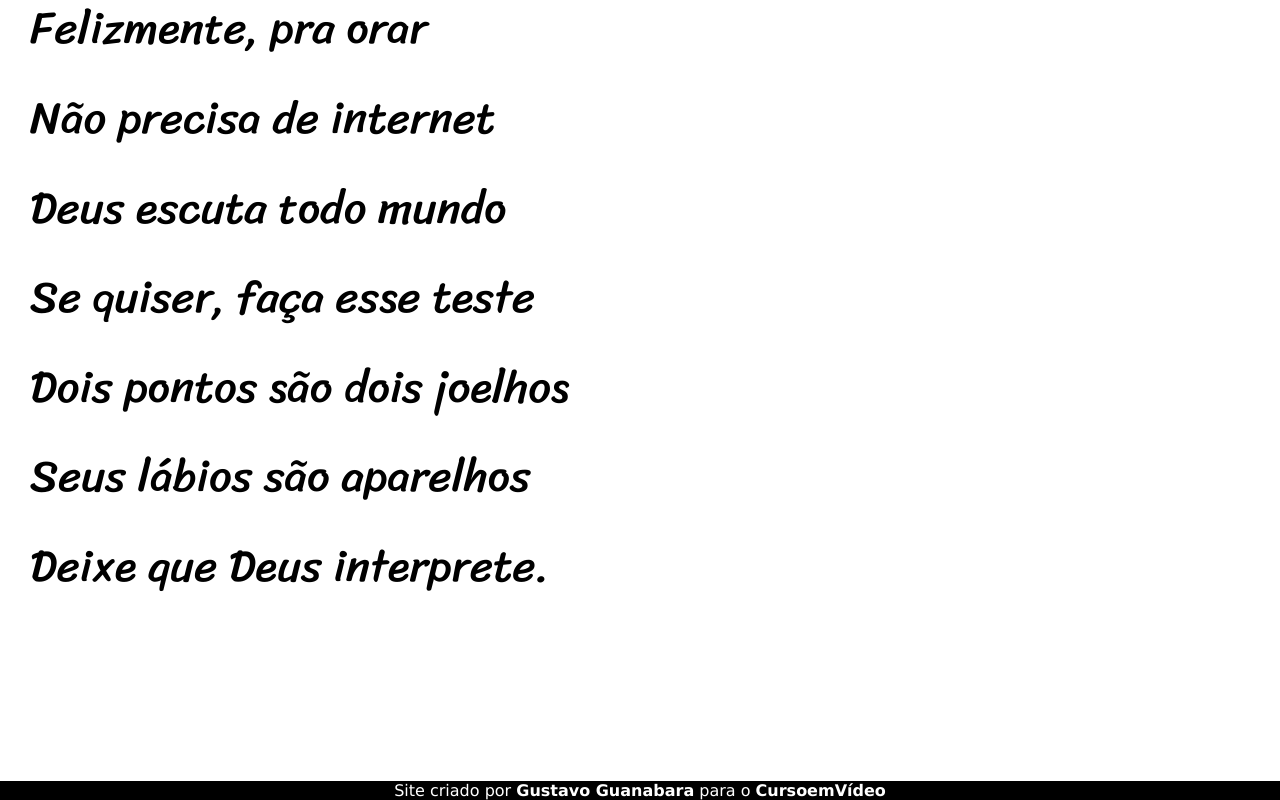
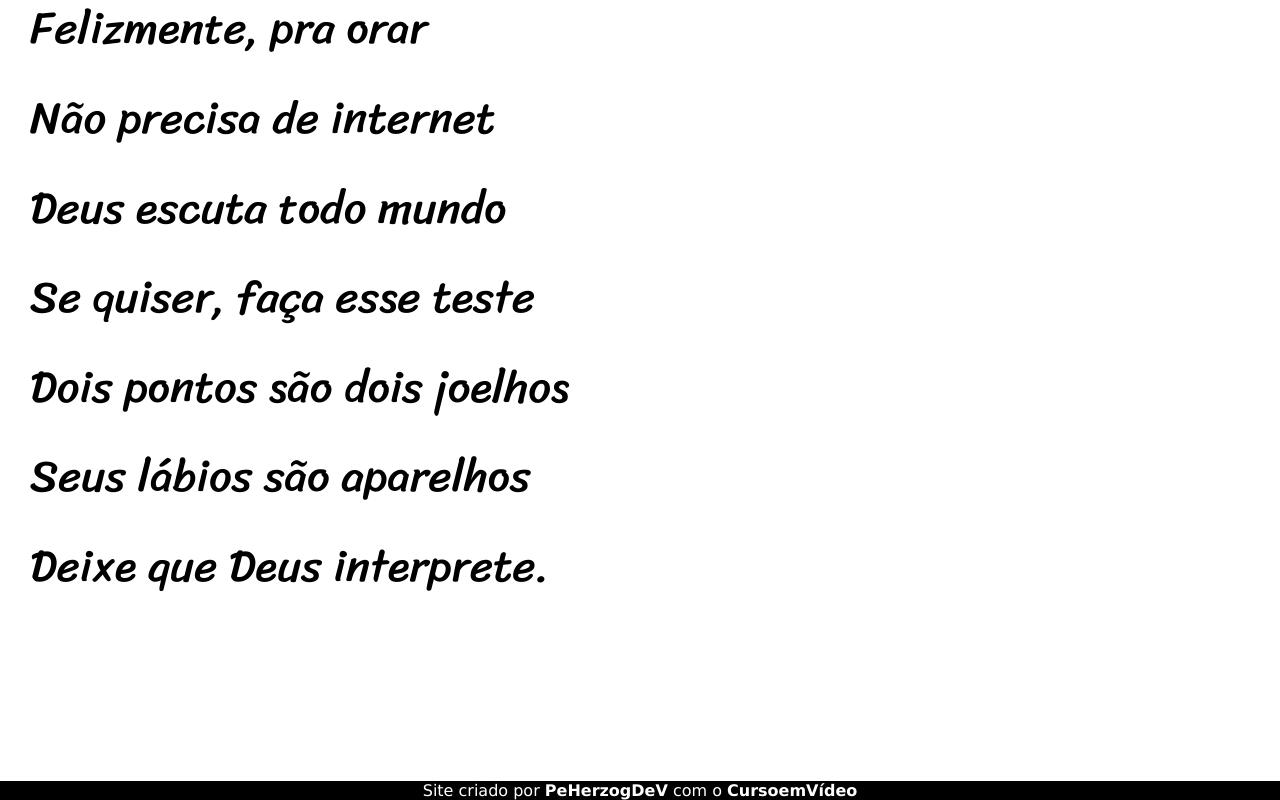
Before and after one commit to pedrohaherzog-2005/Projeto-Cordel, a plain HTML site: page index.html in a window 1280 px wide. Shown: the part 5137-5937 px from the top of the page. Drawn offline with Linux system fonts and the light colour scheme.

Commit message:
Rodapé atualizado.

```diff
--- a/index.html
+++ b/index.html
@@ -96,7 +96,7 @@
     </section>
 
     <footer>
-        <p>Site criado por <a href="https://gustavoguanabara.io" target="_blank">Gustavo Guanabara</a> para o <a href="https://www.cursoemvideo.com" target="_blank">CursoemVídeo</a></p>
+        <p>Site criado por <a href="https://pedrohaherzog-2005.github.io/Meu-Perfil/" target="_blank">PeHerzogDeV</a> com o <a href="https://www.cursoemvideo.com" target="_blank">CursoemVídeo</a></p>
     </footer>
 </body>
 </html>
```
